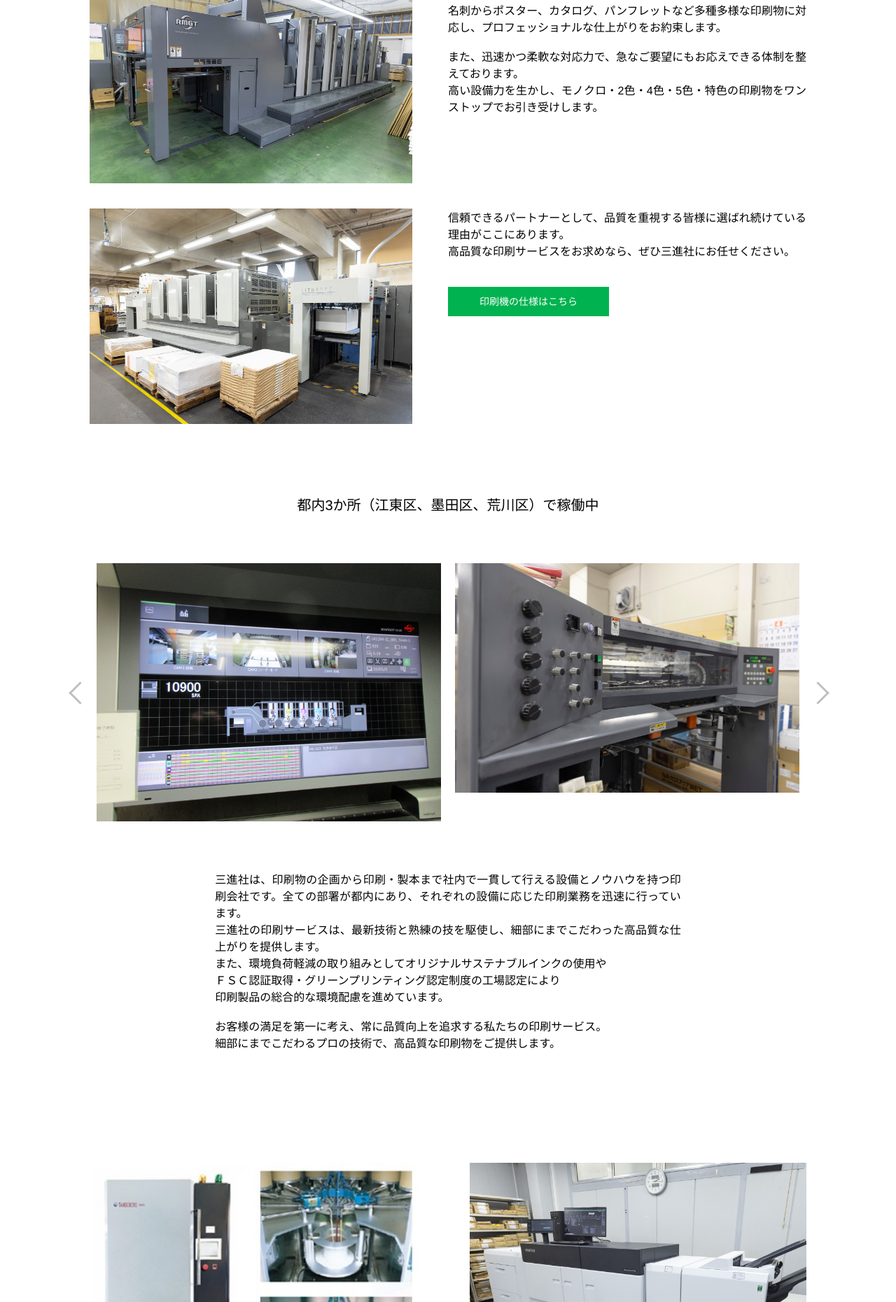
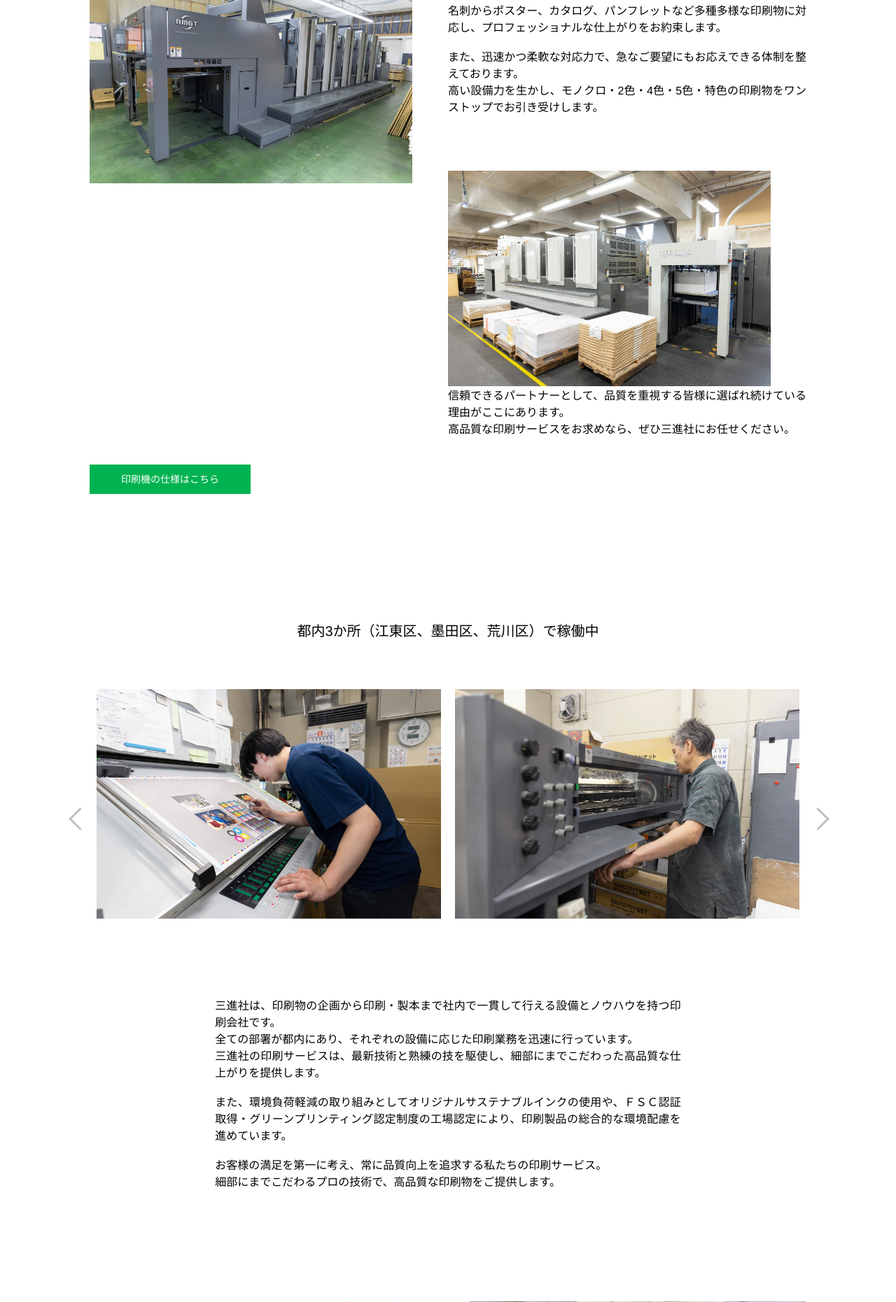
Before and after one commit to iolite-staff/sanshinsya.co.jp, a PHP site: page /print_service/print/index.html in a window 1280 px wide. Shown: the part 1280-3141 px from the top of the page at 70% size. Run offline with PHP 8.4, Linux system fonts and the light colour scheme; some web fonts are replaced; grey boxes are pictures that could not be loaded.

Commit message:
印刷ページ/製本ページ

```diff
--- a/css/screen.css
+++ b/css/screen.css
@@ -2154,3 +2154,14 @@ nav.inner_link ul li:not(:last-child){
 #sub_contents_area.print_service section.sub_contents_main .flex div p{
 	text-align: center;
 }
+#sub_contents_area.print_service section.sub_contents_main .flex.bookbinding div img{
+	margin-bottom: 40px;
+}
+#sub_contents_area.print_service section.sub_contents_main .flex.bookbinding div p{
+	text-align: justify;
+	text-justify: inter-ideograph;
+	margin-top: 0;
+}
+#sub_contents_area.print_service section.sub_contents_main .slider.bookbinding > .flex{
+	padding-bottom: 0;
+}
--- a/css/screen_pc.css
+++ b/css/screen_pc.css
@@ -777,7 +777,8 @@ body>footer ul.bnr .bg02{
 	float: left;
 }
 #sub_contents_area.print_service section.sub_contents_main .float > div p{
-	margin: 0 auto 40px;
+	width: 50%;
+	margin: 0 0 40px auto;
 }
 #sub_contents_area.print_service section.sub_contents_main .slider{
 	padding: 0 0 60px;
--- a/css/screen_sp.css
+++ b/css/screen_sp.css
@@ -824,6 +824,9 @@ h1 .sp_none {
 	width: 85%;
 	margin: 20px auto 0;
 }
+#sub_contents_area.print_service section.sub_contents_main .slider.bookbinding p{
+	width: 100%;
+}
 #sub_contents_area.print_service section.sub_contents_main .flex{
 	display: flex;
 	flex-direction: column;
@@ -833,3 +836,6 @@ h1 .sp_none {
 	width: 100%;
 	margin-bottom: 40px;
 }
+#sub_contents_area.print_service section.sub_contents_main .flex.bookbinding div{
+	margin-bottom: 20px;
+}
--- a/print_service/print/index.html
+++ b/print_service/print/index.html
@@ -55,9 +55,9 @@ $(document).ready(function(){
 			<li>
 				<a href="../">印刷サービス</a>
 				<ul class="menu_inner menu_inner_2">
-					<li><a href="../prepress">製版</a></li>
-					<li><a href="#"">印刷</a></li>
-					<li><a href="../bookbinding/">製本</a></li>
+					<li><a href="../prepress/index.html">製版</a></li>
+					<li><a href="../print/index.html">印刷</a></li>
+					<li><a href="../bookbinding/index.html">製本</a></li>
 				</ul>
 			</li>
 			<li>
@@ -81,9 +81,9 @@ $(document).ready(function(){
 	<section>
 		<div class="sub_menu">
 			<span class="production">制作</span>
-			<a class="prepress" href="">製版</a>
-			<a class="print current" href="">印刷</a>
-			<a class="bookbinding" href="">製本</a>
+			<a class="prepress" href="../prepress/index.html">製版</a>
+			<a class="print current" href="../print/index.html">印刷</a>
+			<a class="bookbinding" href="../bookbinding/index.html">製本</a>
 			<span class="logistics">梱包・物流</span>
 		</div>
   </section>
@@ -106,13 +106,14 @@ $(document).ready(function(){
 					<img src="../img/print_detail1.jpg" alt="三進社の印刷サービス1">
 					<p>
 						三進社の印刷サービスは、最新のデジタル技術と伝統的な印刷技術を融合させ、高品質な仕上がりを提供しています。<br>
+<!--
+						お客様のビジョンやアイデアを忠実に再現し、色彩の鮮やかさや細部へのこだわりに妥協はありません。<br>
+-->
 						名刺からポスター、カタログ、パンフレットなど多種多様な印刷物に対応し、プロフェッショナルな仕上がりをお約束します。<br>
 						<br>
 						また、迅速かつ柔軟な対応力で、急なご要望にもお応えできる体制を整えております。<br>
 						高い設備力を生かし、モノクロ・2色・4色・5色・特色の印刷物をワンストップでお引き受けします。<br>
-						<br>
-						<br>
-						<br>
+					</p>
 					</p>
 				</div>
 				<div>
@@ -132,17 +133,29 @@ $(document).ready(function(){
 					<img src="../img/print_slider3.jpg" alt="三進社の印刷サービス">
 					<img src="../img/print_slider4.jpg" alt="三進社の印刷サービス">
 					<img src="../img/print_slider5.jpg" alt="三進社の印刷サービス">
+					<img src="../img/print_slider6.jpg" alt="三進社の印刷サービス">
+					<img src="../img/print_slider7.jpg" alt="三進社の印刷サービス">
 				</div>
 				<p>
-					三進社は、印刷物の企画から印刷・製本まで社内で一貫して行える設備とノウハウを持つ印刷会社です。全ての部署が都内にあり、それぞれの設備に応じた印刷業務を迅速に行っています。<br>
+					三進社は、印刷物の企画から印刷・製本まで社内で一貫して行える設備とノウハウを持つ印刷会社です。<br>
+					全ての部署が都内にあり、それぞれの設備に応じた印刷業務を迅速に行っています。<br>
 					三進社の印刷サービスは、最新技術と熟練の技を駆使し、細部にまでこだわった高品質な仕上がりを提供します。<br>
-					また、環境負荷軽減の取り組みとしてオリジナルサステナブルインクの使用や<br>
-					ＦＳＣ認証取得・グリーンプリンティング認定制度の工場認定により<br>
-					印刷製品の総合的な環境配慮を進めています。<br>
+<!--
+					色鮮やかで精緻な印刷が、お客様のメッセージをより効果的に伝えます。<br>
+					印刷物の品質に妥協しない、確かな信頼をお届けします。<br>
+					印刷物の品質は、企業のイメージを左右する重要な要素です。<br>
+					三進社は、高品質な印刷を通じて、お客様のブランド価値を最大限に引き出します。<br>
+					長年の経験と革新的な技術を駆使し、どんなニーズにも柔軟に対応。常に期待を超える成果を提供します。<br>
+-->
+					<br>
+					また、環境負荷軽減の取り組みとしてオリジナルサステナブルインクの使用や、ＦＳＣ認証取得・グリーンプリンティング認定制度の工場認定により、印刷製品の総合的な環境配慮を進めています。<br>
 					<br>
 					お客様の満足を第一に考え、常に品質向上を追求する私たちの印刷サービス。<br>
+<!--
+					鮮やかな色彩をクリアな印刷が、あなたのメッセージを強力にサポートします。<br>
+-->
 					細部にまでこだわるプロの技術で、高品質な印刷物をご提供します。
-					</p>
+				</p>
 			</div>
 			<div class="flex">
 				<div>
```
Also changed, not shown: print_service/bookbinding/index.html (+56 -21 lines), print_service/img/print_slider1.jpg, print_service/img/print_slider2.jpg, print_service/img/print_slider3.jpg, print_service/img/print_slider4.jpg, print_service/img/print_slider5.jpg.
